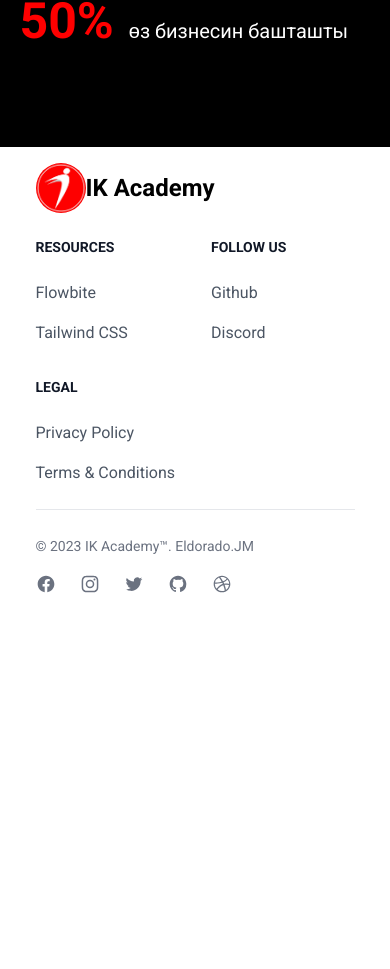
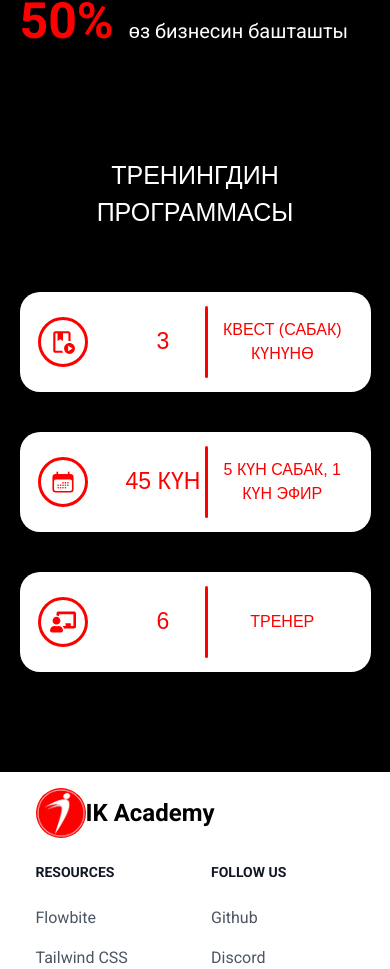
Before and after one commit to Aidar06/ik-academy, a React (Create React App) app: page / in a window 390 px wide. Shown: the part 1167-2136 px from the top of the page. Before the commit the page ends 1777 px from the top, so only its background shows below. Built offline with nearby package versions, Linux system fonts and the light colour scheme.

Commit message:
progrem (#6)

```diff
--- /dev/null
+++ b/src/components/Home/HomePro/homePro.js
@@ -0,0 +1,53 @@
+import React from 'react';
+import {FaChalkboardTeacher} from "react-icons/fa";
+import {HiCalendarDays} from "react-icons/hi2";
+import {MdOutlinePlayLesson} from "react-icons/md";
+
+const HomePro = () => {
+    return (
+        <section id='homePro'>
+            <div className="container">
+                <div className="homePro">
+                    <h1>ТРЕНИНГДИН ПРОГРАММАСЫ</h1>
+                    <div className="homePro--group">
+                        <div className="homePro--group__block">
+                            <div className="homePro--group__block--icon">
+                                <FaChalkboardTeacher/>
+                            </div>
+
+                            <div className="homePro--group__block--info">
+                                <h2>6</h2>
+                                <div></div>
+                                <h4>ТРЕНЕР</h4>
+                            </div>
+                        </div>
+                        <div className="homePro--group__block">
+                            <div className="homePro--group__block--icon">
+                                <HiCalendarDays/>
+                            </div>
+
+                            <div className="homePro--group__block--info">
+                                <h2>45 КҮН</h2>
+                                <div></div>
+                                <h4>5 КҮН САБАК, 1 КҮН ЭФИР</h4>
+                            </div>
+                        </div>
+                        <div className="homePro--group__block">
+                            <div className="homePro--group__block--icon">
+                                <MdOutlinePlayLesson/>
+                            </div>
+
+                            <div className="homePro--group__block--info">
+                                <h2>3</h2>
+                                <div></div>
+                                <h4>КВЕСТ (САБАК) КҮНҮНӨ</h4>
+                            </div>
+                        </div>
+                    </div>
+                </div>
+            </div>
+        </section>
+    );
+};
+
+export default HomePro;
--- /dev/null
+++ b/src/components/Home/HomePro/homeProStyle.scss
@@ -0,0 +1,240 @@
+#homePro{
+  padding: 100px 0;
+  width: 100%;
+  background: black;
+  .homePro{
+    h1{
+      text-align: center;
+      font-size: 40px;
+      color: white;
+      font-family: sans-serif;
+    }
+    &--group{
+      display: flex;
+      justify-content: space-between;
+      align-items: center;
+      margin-top: 80px;
+      &__block{
+        width: 30%;
+        padding: 50px 0;
+        border-radius: 20px;
+        background: white;
+        color: red;
+        display: flex;
+        flex-direction: column;
+        align-items: center;
+        justify-content: space-around;
+        &--icon{
+          width: 60px;
+          height: 60px;
+          background: transparent;
+          border: 3px solid red;
+          border-radius: 50%;
+          display: flex;
+          justify-content: center;
+          align-items: center;
+          font-size: 33px;
+        }
+
+        &--info{
+          margin-top: 50px;
+          width: 100%;
+          display: flex;
+          flex-direction: column;
+          align-items: center;
+          h2{
+            font-size: 35px;
+            font-weight: 500;
+            font-family: sans-serif;
+          }
+          div{
+            width: 80%;
+            height: 3px;
+            background: red;
+            border-radius: 2px;
+            margin: 30px 0;
+          }
+          h4{
+            font-family: sans-serif;
+            font-size: 18px;
+          }
+        }
+      }
+    }
+  }
+}
+
+@media (max-width: 1024px) {
+  #homePro{
+    .homePro{
+      &--group{
+        &__block{
+          width: 32%;
+        }
+      }
+    }
+  }
+}
+
+
+@media (max-width: 798px) {
+  #homePro{
+    .homePro{
+      h1{
+        font-size: 33px;
+      }
+      &--group{
+        &__block{
+          h2{
+            font-size: 30px;
+          }
+          h4{
+            font-size: 16px;
+          }
+        }
+      }
+    }
+  }
+}
+
+@media (max-width: 706px) {
+  #homePro{
+    .homePro{
+      h1{
+        font-size: 33px;
+      }
+      &--group{
+        flex-direction: column-reverse;
+        &__block{
+          width: 100%;
+          padding: 30px 0;
+          flex-direction: row;
+          margin: 20px 0;
+          &--info{
+            width: 65%;
+            flex-direction: row;
+            margin-top: 0;
+            height: 80px;
+            justify-content: space-between;
+            h2{
+              font-size: 30px;
+              width: 30%;
+              text-align: center;
+            }
+            div{
+              height: 90%;
+              width: 3px;
+              margin: 0 ;
+            }
+            h4{
+              font-size: 16px;
+              width: 140px;
+              text-align: center;
+            }
+          }
+        }
+      }
+    }
+  }
+}
+
+@media (max-width: 576px) {
+  #homePro{
+    padding-top: 10px ;
+    padding-bottom: 80px;
+    .homePro{
+      h1{
+        font-size: 28px;
+      }
+      &--group{
+        margin-top: 40px;
+        &__block{
+          &--info{
+            h2{
+              font-size: 26px;
+              width: 33%;
+              text-align: center;
+            }
+          }
+        }
+      }
+    }
+  }
+}
+
+@media (max-width: 425px) {
+  #homePro{
+    .homePro{
+      h1{
+        font-size: 25px;
+      }
+      &--group{
+        &__block{
+          padding: 10px 0;
+          &--icon{
+            width: 50px;
+            height: 50px;
+            font-size: 26px;
+          }
+          &--info{
+            h2{
+              font-size: 23px;
+              width: 34%;
+              text-align: center;
+            }
+          }
+        }
+      }
+    }
+  }
+}
+
+@media (max-width: 380px) {
+  #homePro{
+    .homePro{
+      h1{
+        font-size: 25px;
+      }
+      &--group{
+        &__block{
+          padding: 10px 0;
+          &--icon{
+            width: 50px;
+            height: 50px;
+            font-size: 26px;
+          }
+          &--info{
+            width: 70%;
+            h2{
+              font-size: 22px;
+              width: 34%;
+            }
+            h4{
+              font-size: 15px;
+            }
+          }
+        }
+      }
+    }
+  }
+}
+
+@media (max-width: 330px) {
+  #homePro{
+    .homePro{
+      h1{
+        font-size: 22px;
+      }
+      &--group{
+        &__block{
+          &--icon{
+            display: none;
+          }
+          &--info{
+            width: 100%;
+          }
+        }
+      }
+    }
+  }
+}
--- a/src/components/Home/home.js
+++ b/src/components/Home/home.js
@@ -1,12 +1,14 @@
 import React from 'react';
 import HomeHero from "./HomeHero/homeHero";
 import HomeAbout from "./HomeAbout/homeAbout";
+import HomePro from "./HomePro/homePro";
 
 const Home = () => {
     return (
         <>
             <HomeHero/>
             <HomeAbout/>
+            <HomePro/>
         </>
     );
 };
--- a/src/components/Home/homeStyle.scss
+++ b/src/components/Home/homeStyle.scss
@@ -1,2 +1,3 @@
 @import "HomeHero/homeHeroStyle";
 @import "HomeAbout/homeAboutStyle";
+@import "HomePro/homeProStyle";
```
